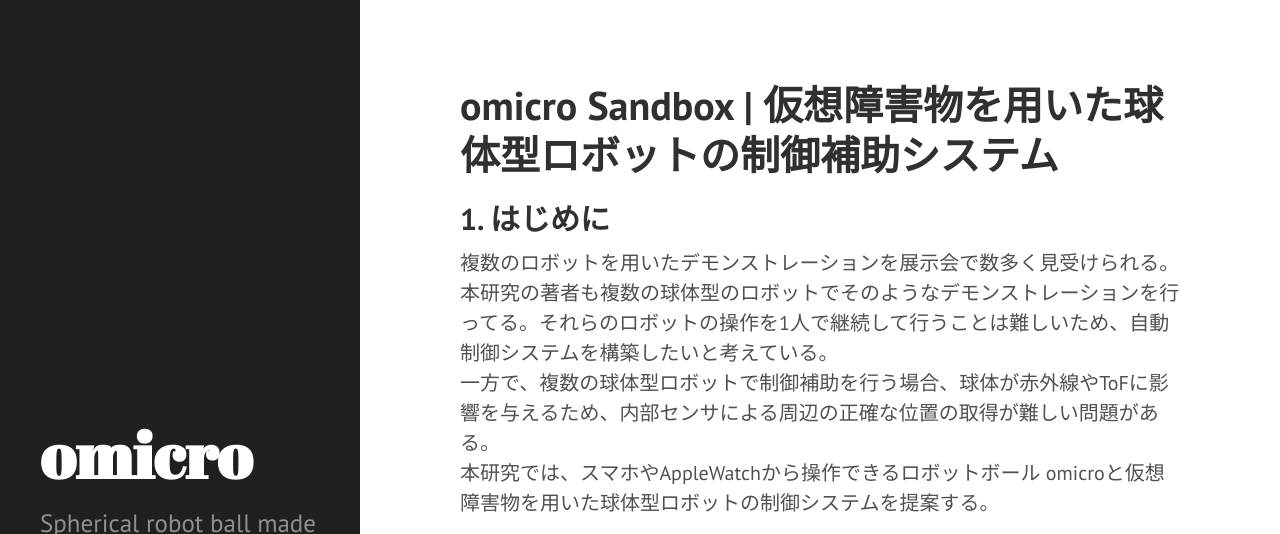
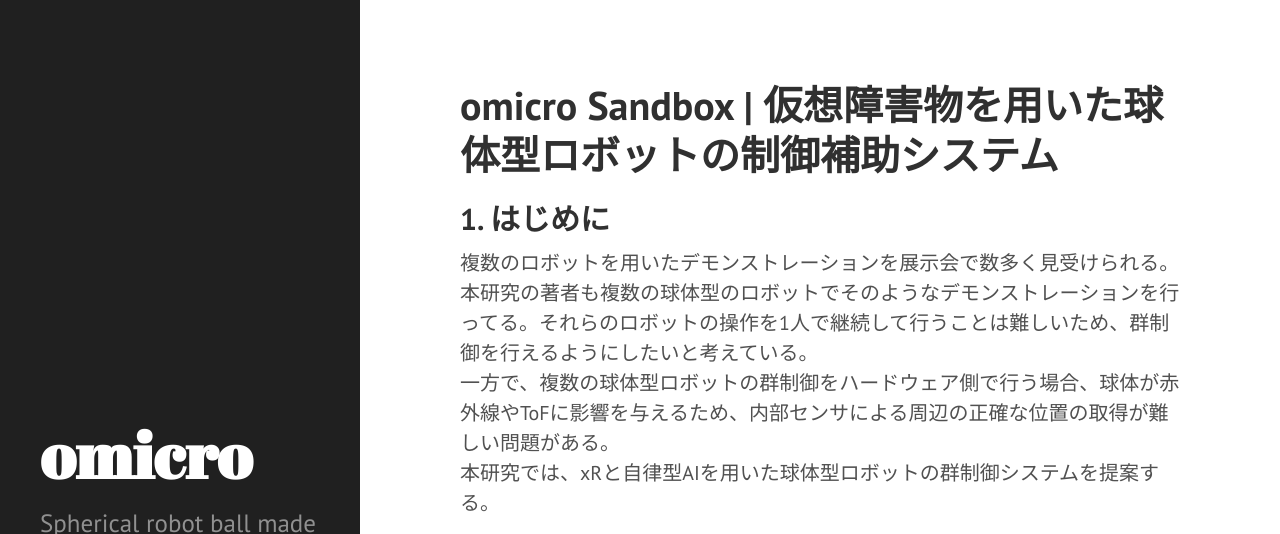
Before and after one commit to tichise/omicro.tokyo, a Jekyll site: the page built from _posts/2022-07-17-omicro-sandbox.md, in a window 1280 px wide and 900 px high, cut to the strip 0-534 px from the top of the window. Built offline with Jekyll 4.4.1, drawn with Linux system fonts in a browser that asks for light colours; Markdown is read by kramdown in place of the engine named in the settings; some of the changed text lies outside the part shown.

Commit message:
Update 2022-07-17-omicro-sandbox.md

```diff
--- a/_posts/2022-07-17-omicro-sandbox.md
+++ b/_posts/2022-07-17-omicro-sandbox.md
@@ -4,9 +4,9 @@
 ---
 
 ## 1. はじめに
-複数のロボットを用いたデモンストレーションを展示会で数多く見受けられる。本研究の著者も複数の球体型のロボットでそのようなデモンストレーションを行ってる。それらのロボットの操作を1人で継続して行うことは難しいため、自動制御システムを構築したいと考えている。<br />
-一方で、複数の球体型ロボットで制御補助を行う場合、球体が赤外線やToFに影響を与えるため、内部センサによる周辺の正確な位置の取得が難しい問題がある。<br />
-本研究では、スマホやAppleWatchから操作できるロボットボール omicroと仮想障害物を用いた球体型ロボットの制御システムを提案する。
+複数のロボットを用いたデモンストレーションを展示会で数多く見受けられる。本研究の著者も複数の球体型のロボットでそのようなデモンストレーションを行ってる。それらのロボットの操作を1人で継続して行うことは難しいため、群制御を行えるようにしたいと考えている。<br />
+一方で、複数の球体型ロボットの群制御をハードウェア側で行う場合、球体が赤外線やToFに影響を与えるため、内部センサによる周辺の正確な位置の取得が難しい問題がある。<br />
+本研究では、xRと自律型AIを用いた球体型ロボットの群制御システムを提案する。
 
 <div class="frame-wrapper__video">
 <iframe src="https://www.youtube.com/embed/3UHbqpUHRFE?loop=1&playlist=3UHbqpUHRFE" title="YouTube video player" frameborder="0" allow="accelerometer; autoplay; clipboard-write; encrypted-media; gyroscope; picture-in-picture" allowfullscreen></iframe>
@@ -21,7 +21,7 @@
 ## 3. 提案システム
 
 #### 3.1 設計方針
-提案システムの目的は、球体型ロボットの制御を補助し、展示会でデモンストレーションを安定して行うことにある。そこでスマホやAppleWatchから操作できるロボットボール omicroの開発と仮想障害物を用いた球体型ロボットの制御補助システム omicro Sandboxの開発を構築する。
+提案システムの目的は、xRと自律型AIを用いて球体型ロボットの群制御を補助し、展示会でデモンストレーションを安定して行うことにある。そこでスマホやAppleWatchから操作できるロボットボール omicroの開発し、さらにxRと自律型AIを用いた球体型ロボットの群制御システムを構築する。
 
 #### 3.2 システム構成
 システムの利用手順は以下の通りである。
```
